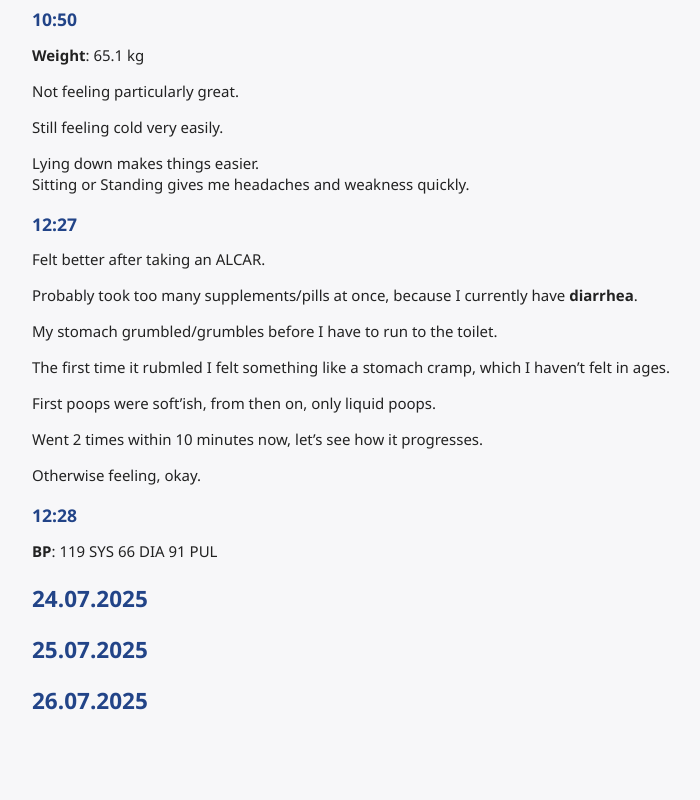
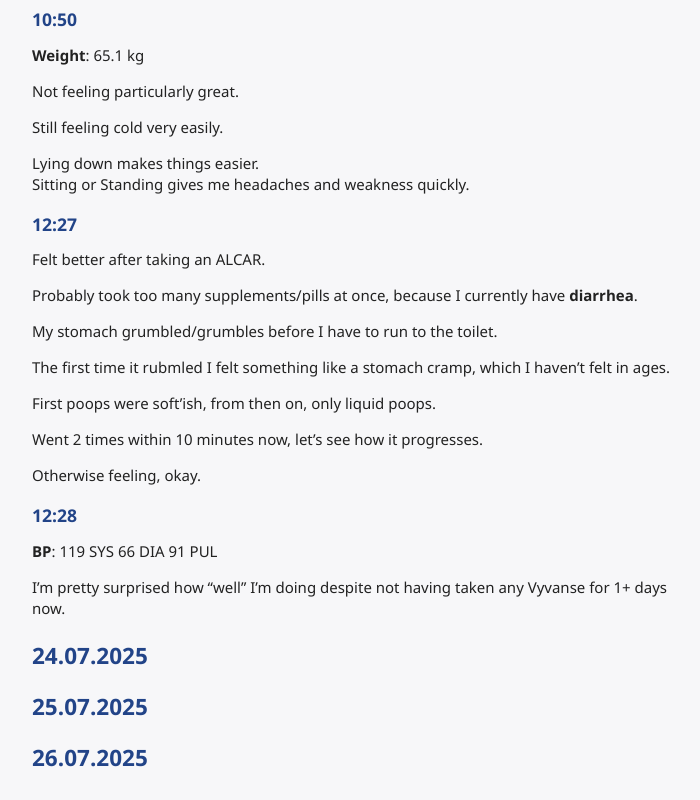
Before and after one commit to ympoglag/water-fast, a plain HTML site: page index.html in a window 1280 px wide. Shown: the part 3795-4595 px from the top of the page, without its empty margins (283-983 px from the left). Before the commit the page ends 4538 px from the top, so only its background shows below. Drawn offline with Linux system fonts and the light colour scheme.

Commit message:
WIP 1753266720

```diff
--- a/index.html
+++ b/index.html
@@ -208,6 +208,8 @@ which I haven’t felt in ages.</p>
 <p>Otherwise feeling, okay.</p>
 <h3 id="section-13">12:28</h3>
 <p><strong>BP</strong>: 119 SYS 66 DIA 91 PUL</p>
+<p>I’m pretty surprised how “well” I’m doing despite not having taken
+any Vyvanse for 1+ days now.</p>
 <h2 id="section-14">24.07.2025</h2>
 <h2 id="section-15">25.07.2025</h2>
 <h2 id="section-16">26.07.2025</h2>
```
Also changed, not shown: 1 other file.
